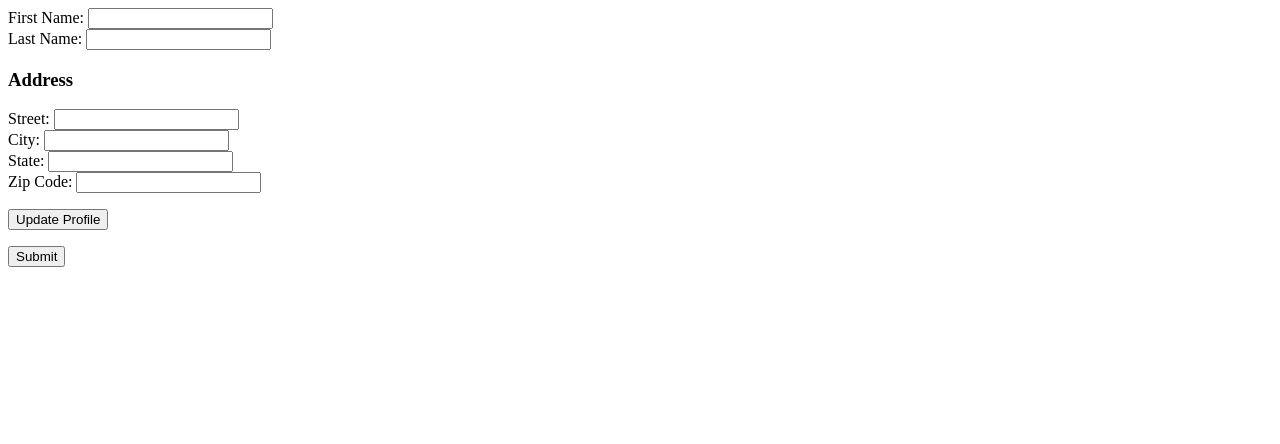
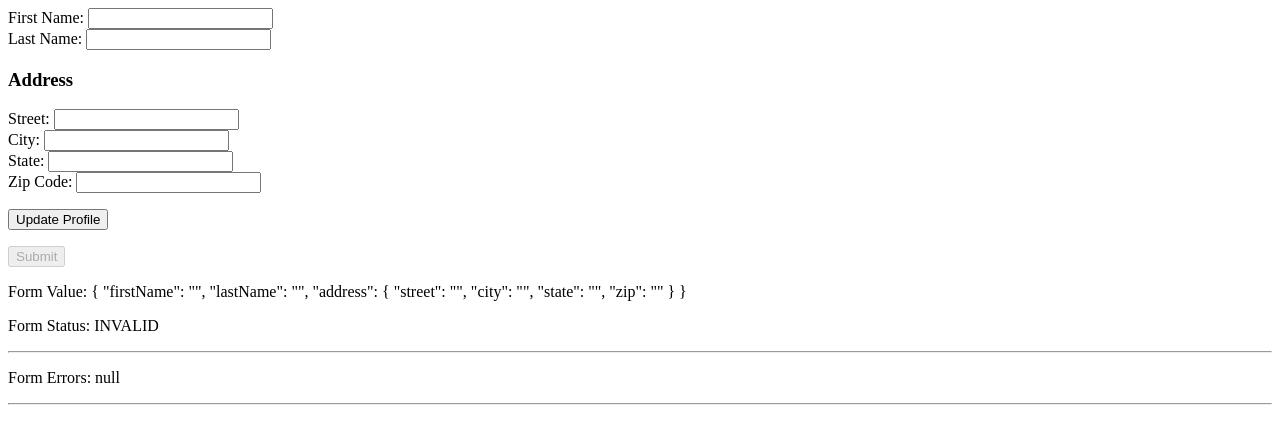
Before and after one commit to Muqluk/angular-refresher, an Angular app: page / in a window 1280 px wide. Shown: the top 444 px of the page. Built offline with nearby package versions, Linux system fonts and the light colour scheme.

Commit message:
added, sort of, but not very satisfying. switching to devextreme controls next

```diff
--- a/src/app/components/profile-editor-formbuilder/profile-editor-formbuilder.component.html
+++ b/src/app/components/profile-editor-formbuilder/profile-editor-formbuilder.component.html
@@ -2,7 +2,7 @@
   <div>
     <label>
       First Name:
-      <input type="text" formControlName="firstName">
+      <input type="text" formControlName="firstName" required>
     </label>
   </div>
 
@@ -51,3 +51,16 @@
   <button type="submit" [disabled]="!profileForm.valid">Submit</button>
 
 </form>
+
+<p>
+  Form Value: {{profileForm.value | json}}
+</p>
+
+<p>
+  Form Status: {{profileForm.status}}
+</p>
+<hr>
+<p>
+  Form Errors: {{profileForm.errors| json}}
+</p>
+<hr>
--- a/src/app/components/profile-editor-formbuilder/profile-editor-formbuilder.component.ts
+++ b/src/app/components/profile-editor-formbuilder/profile-editor-formbuilder.component.ts
@@ -3,7 +3,8 @@
   OnInit,
 } from '@angular/core';
 import {
-  FormBuilder
+  FormBuilder,
+  Validators,
 } from '@angular/forms';
 
 
@@ -15,7 +16,7 @@
 export class ProfileEditorFormbuilderComponent implements OnInit {
 
   profileForm = this.fb.group({
-    firstName: [''],
+    firstName: ['', Validators.required],
     lastName: [''],
     address: this.fb.group({
       street: [''],
```
